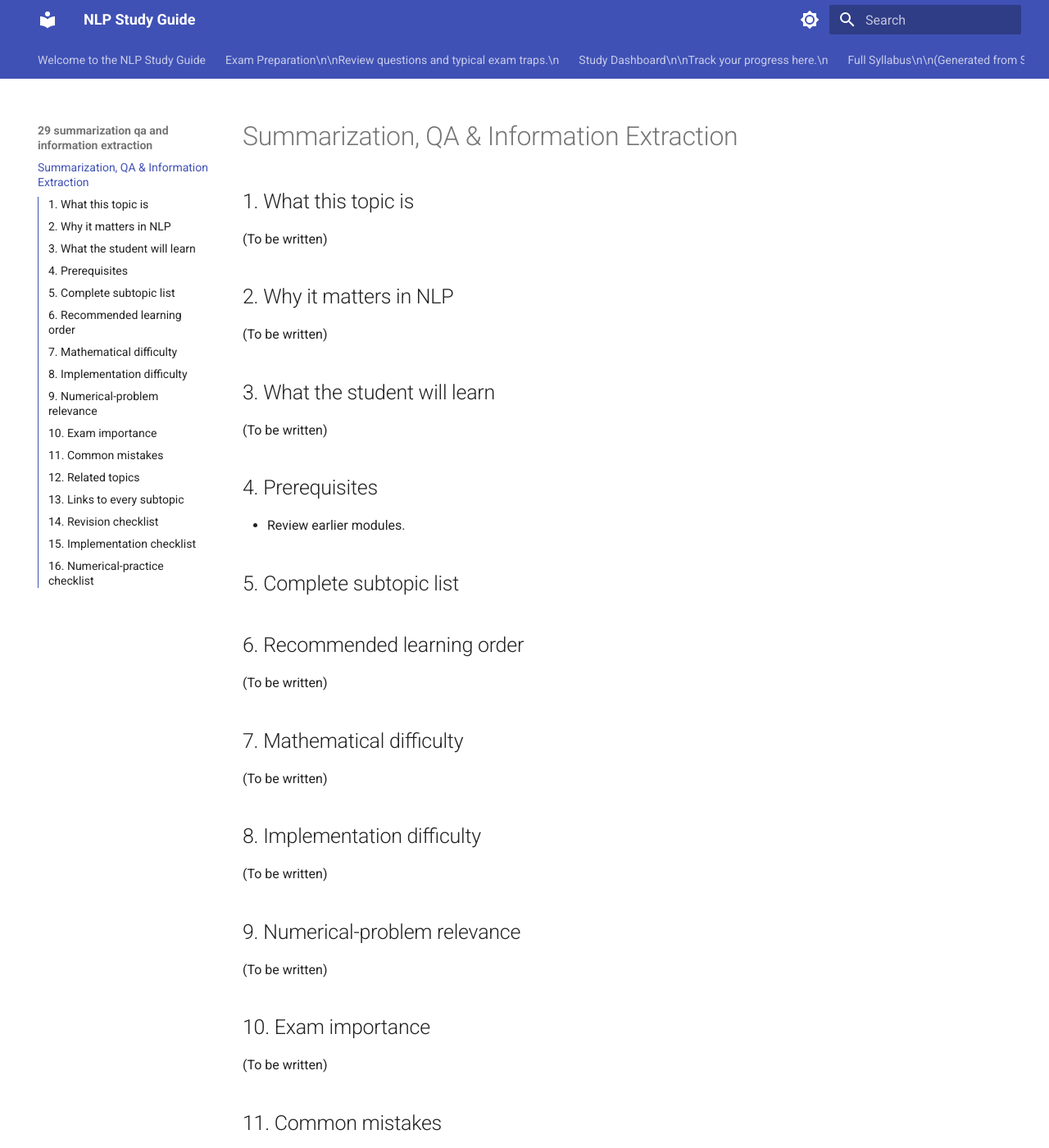
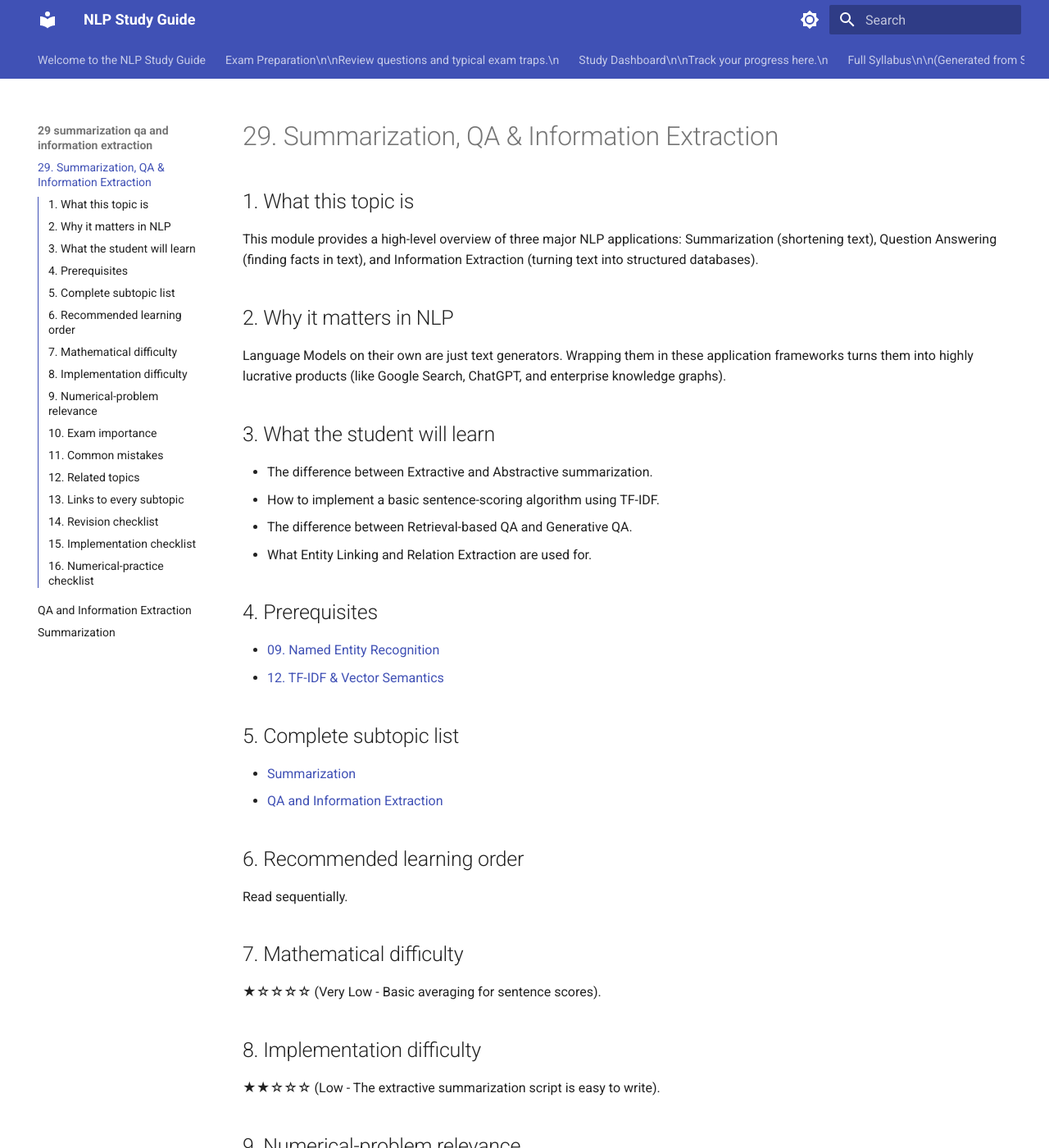
Before and after one commit to Raunak4518/nlp, an MkDocs documentation site: the page built from docs/29-summarization-qa-and-information-extraction/README.md, in a window 1280 px wide and 1400 px high. Shown: the whole window at 82% size. Built offline with MkDocs 1.6.1 and Material for MkDocs 9.7.7, drawn with Linux system fonts in a browser that asks for light colours; some of the changed text lies outside the part shown.

Commit message:
Complete Module 29 - Summarization and QA

```diff
--- a/docs/29-summarization-qa-and-information-extraction/README.md
+++ b/docs/29-summarization-qa-and-information-extraction/README.md
@@ -1,52 +1,56 @@
-# Summarization, QA & Information Extraction
+# 29. Summarization, QA & Information Extraction
 
 ## 1. What this topic is
-(To be written)
+This module provides a high-level overview of three major NLP applications: Summarization (shortening text), Question Answering (finding facts in text), and Information Extraction (turning text into structured databases).
 
 ## 2. Why it matters in NLP
-(To be written)
+Language Models on their own are just text generators. Wrapping them in these application frameworks turns them into highly lucrative products (like Google Search, ChatGPT, and enterprise knowledge graphs).
 
 ## 3. What the student will learn
-(To be written)
+- The difference between Extractive and Abstractive summarization.
+- How to implement a basic sentence-scoring algorithm using TF-IDF.
+- The difference between Retrieval-based QA and Generative QA.
+- What Entity Linking and Relation Extraction are used for.
 
 ## 4. Prerequisites
-- Review earlier modules.
+- [09. Named Entity Recognition](../09-named-entity-recognition/README.md)
+- [12. TF-IDF & Vector Semantics](../12-tf-idf-and-vector-semantics/README.md)
 
 ## 5. Complete subtopic list
-
+- [Summarization](summarization.md)
+- [QA and Information Extraction](qa-and-information-extraction.md)
 
 ## 6. Recommended learning order
-(To be written)
+Read sequentially.
 
 ## 7. Mathematical difficulty
-(To be written)
+★☆☆☆☆ (Very Low - Basic averaging for sentence scores).
 
 ## 8. Implementation difficulty
-(To be written)
+★★☆☆☆ (Low - The extractive summarization script is easy to write).
 
 ## 9. Numerical-problem relevance
-(To be written)
+**Low**.
 
 ## 10. Exam importance
-(To be written)
+**Medium**. Usually tested via conceptual multiple-choice questions.
 
 ## 11. Common mistakes
-(To be written)
+- Forgetting to normalize sentence scores by sentence length when building an extractive summarizer.
+- Confusing NER (which just tags "Apple" as an ORG) with Entity Linking (which maps "Apple" to the database ID for the tech company).
 
 ## 12. Related topics
-(To be written)
+- [27. Sequence Generation](../27-sequence-generation/README.md)
 
 ## 13. Links to every subtopic
 (See section 5)
 
 ## 14. Revision checklist
-- [ ] Theory understood
-- [ ] Formulas memorized
-- [ ] Practice completed
+- [ ] Understand why Abstractive Summarization is much harder than Extractive Summarization.
+- [ ] Define the term "Knowledge Graph" in the context of Relation Extraction.
 
 ## 15. Implementation checklist
-- [ ] Scratch implementation written
-- [ ] Edge cases tested
+- [ ] Trace the Extractive Sentence Scoring Python function.
 
 ## 16. Numerical-practice checklist
-- [ ] At least 2 numerical problems solved manually
+- [ ] Given a 3-word sentence and 3 TF-IDF scores, calculate the normalized sentence score.
```
Also changed, not shown: docs/29-summarization-qa-and-information-extraction/qa-and-information-extraction.md (added, +41 -0 lines), docs/29-summarization-qa-and-information-extraction/summarization.md (added, +71 -0 lines).
